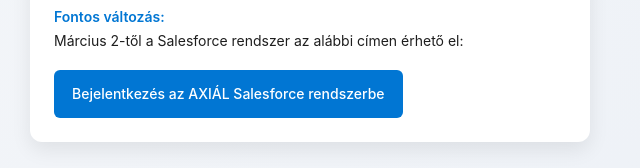
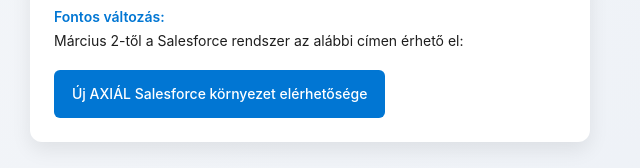
Before and after one commit to bbenced/bbenced.github.io, a plain HTML site: page index.html in a window 1280 px wide. Shown: the part 363-531 px from the top of the page, without its empty margins (0-640 px from the left). Drawn offline with Linux system fonts and the light colour scheme.

Commit message:
Update index.html

```diff
--- a/index.html
+++ b/index.html
@@ -88,7 +88,7 @@
                 Március 2-től a Salesforce rendszer az alábbi címen érhető el:
                 <br>
                 <a class="cta" href="https://axialkft.my.salesforce.com" target="_blank">
-                    Bejelentkezés az AXIÁL Salesforce rendszerbe
+                    Új AXIÁL Salesforce  környezet elérhetősége
                 </a>
             </div>
         </div>
```
